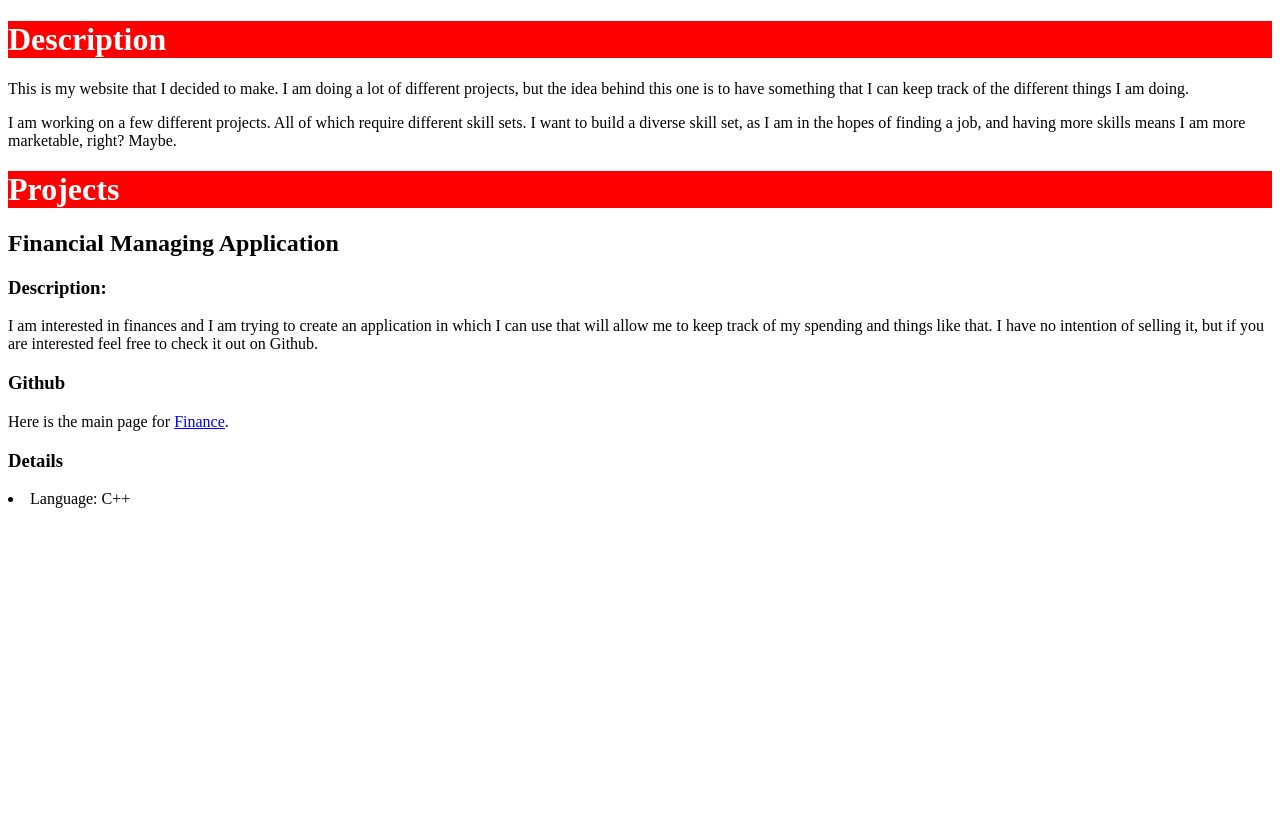
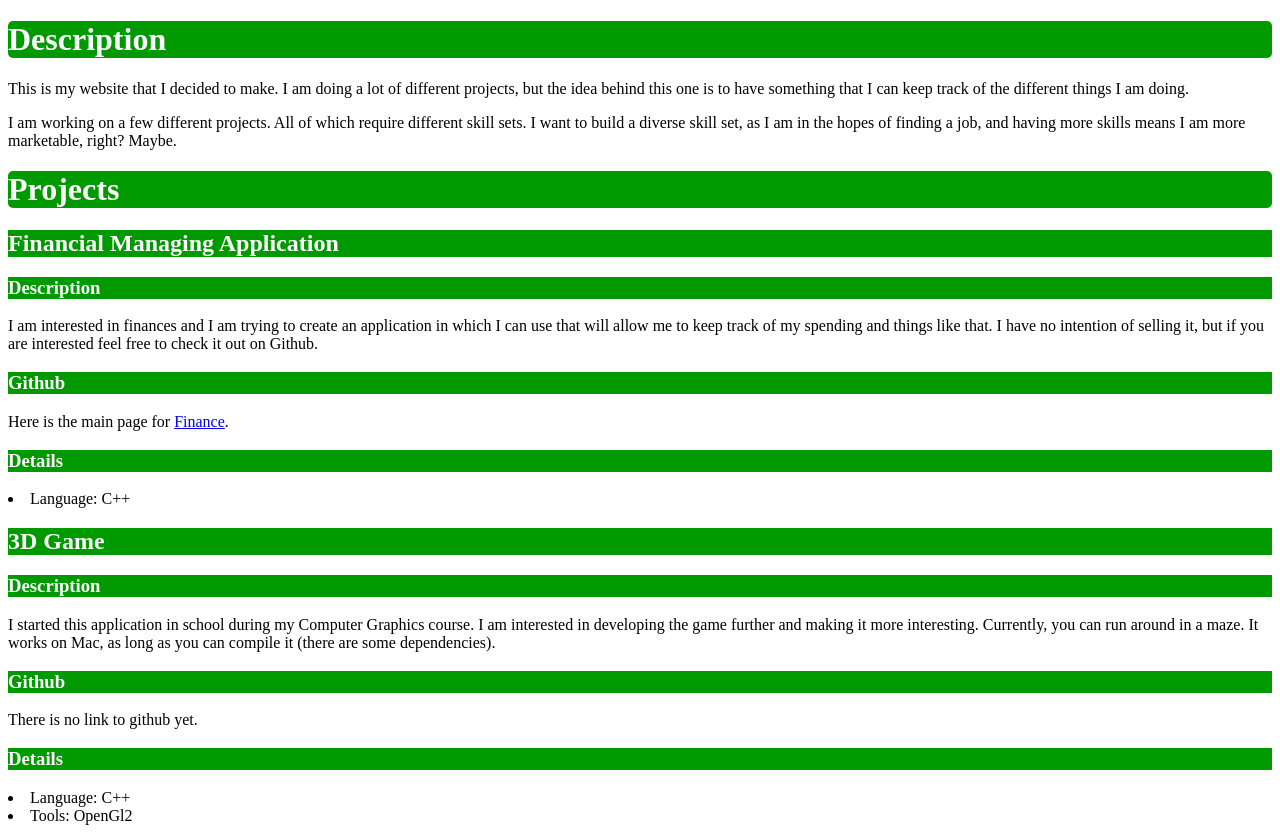
Before and after one commit to amwoods3/AndrewWoodsWebsite, a Flask app: page / in a window 1280 px wide. Before the commit the page ends 508 px from the top, so only its background shows below. Run offline with Flask 2, Linux system fonts and the light colour scheme.

Commit message:
Update homepage information

```diff
--- a/static/styles/MyStyle.css
+++ b/static/styles/MyStyle.css
@@ -1,4 +1,15 @@
 h1 {
-	background: #ff0000;
+	background: #009900;
+	color: #ffffff;
+	border-radius: 5px;
+}
+
+h2 {
+	background: #009900;
 	color: #ffffff;
 }
+
+h3 {
+	background: #009900;
+	color: #ffffff;
+}
--- a/templates/index.html
+++ b/templates/index.html
@@ -23,7 +23,7 @@
 
 	<h2> Financial Managing Application </h2>
 
-	<h3> Description: </h3>
+	<h3> Description </h3>
 	I am interested in finances and I am trying to create an application in which I can use
 	that will allow me to keep track of my spending and things like that. I have no
 	intention of selling it, but if you are interested feel free to check it out on Github.
@@ -37,4 +37,22 @@
 	  <li> Language: C++ </li>
 	</div>
 
+	<h2> 3D Game </h2>
+
+	<h3> Description </h3>
+	I started this application in school during my Computer Graphics course. I am interested
+	in developing the game further and making it more interesting. Currently, you can
+	run around in a maze. It works on Mac, as long as you can compile it (there are some
+	dependencies).
+
+	<h3> Github </h3>
+	There is no link to github yet.
+
+	<h3> Details </h3>
+	<div>
+		<li> Language: C++ </li>
+		<li> Tools: OpenGl2 </li>
+	</div>
+
+
 </body>
```
